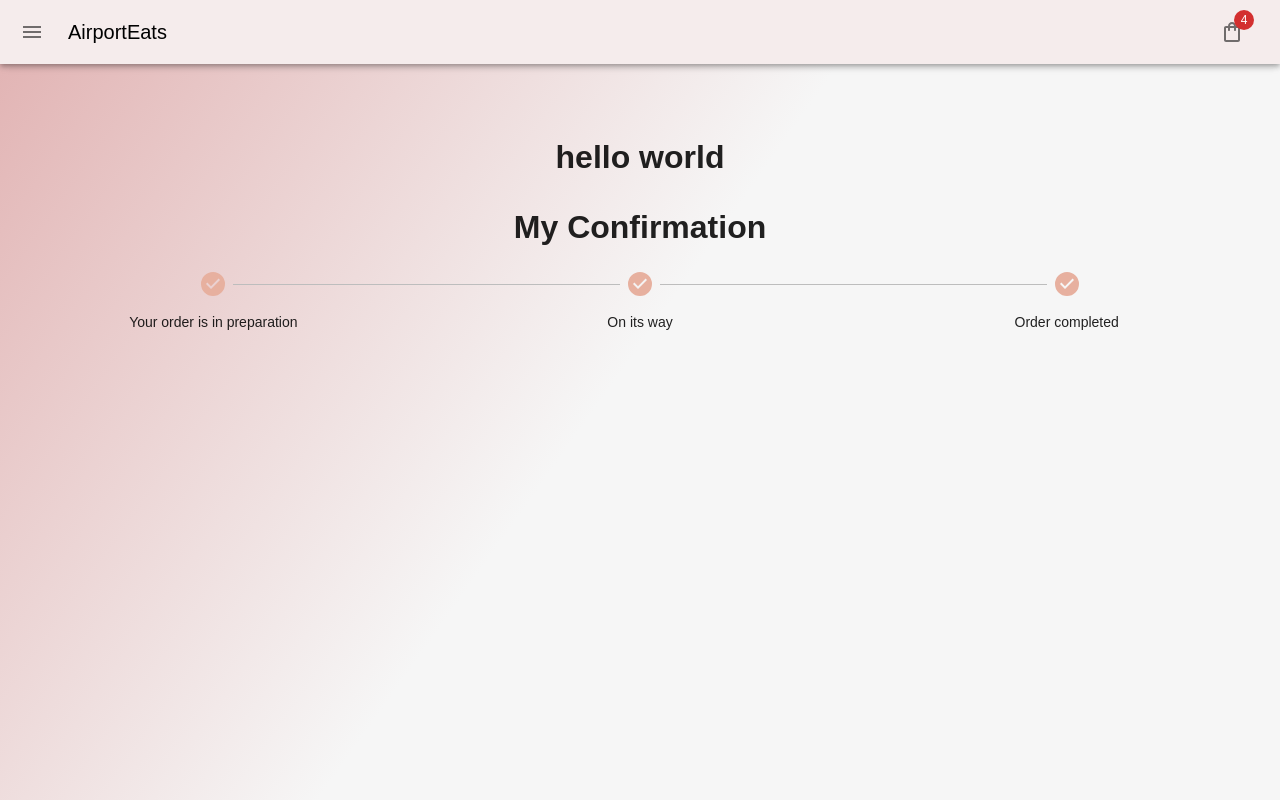
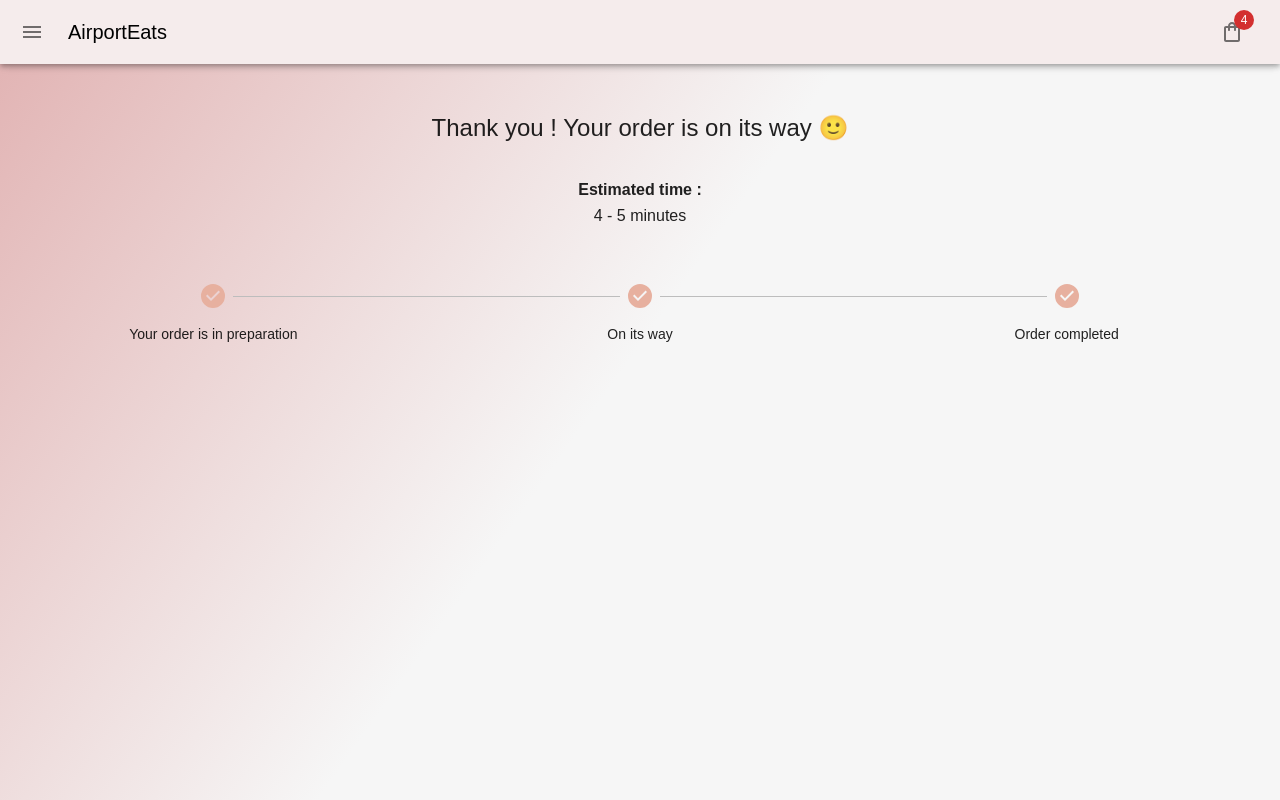
Before and after one commit to WildCodeSchool/04_2023_LYON_CDA_P2_-AirportEats, a React (Vite) app in the folder frontend/: page /confirmation in a window 1280 px wide. Built offline with nearby package versions, Linux system fonts and the light colour scheme; a web font is replaced by a local one.

Commit message:
building confirmation_page

```diff
--- a/frontend/src/App.jsx
+++ b/frontend/src/App.jsx
@@ -19,7 +19,6 @@ export default function App() {
   return (
     <div className="App">
       {isMobile ? null : <NavBar />}
-      <h1>hello world</h1>
       <main>
         <Outlet />
       </main>
--- a/frontend/src/pages/Confirmation.jsx
+++ b/frontend/src/pages/Confirmation.jsx
@@ -1,10 +1,19 @@
 import React from "react";
+import { Typography } from "@mui/material";
 import StepperConfirmation from "../components/StepperConfirmation";
 
 export default function Confirmation() {
   return (
     <>
-      <h1>My Confirmation</h1>
+      <Typography variant="h5" sx={{ mb: 4 }}>
+        Thank you ! Your order is on its way 🙂
+      </Typography>
+      <Typography variant="subtitle1" sx={{ fontWeight: "bold" }}>
+        Estimated time :{" "}
+      </Typography>
+      <Typography vairant="subtitle1" sx={{ mb: 7 }}>
+        4 - 5 minutes
+      </Typography>
       <StepperConfirmation />
     </>
   );
```
